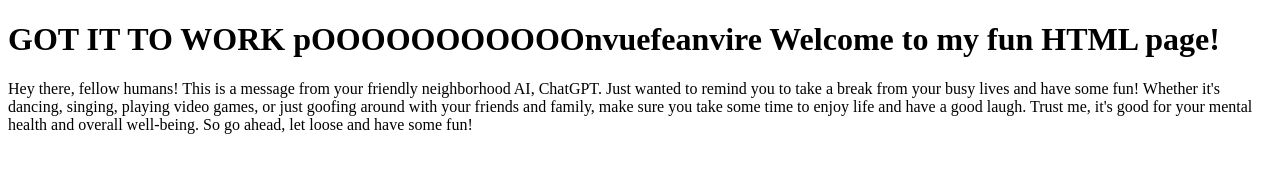
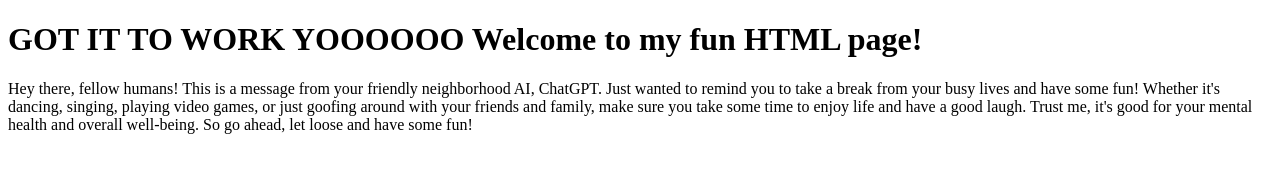
Before and after one commit to EvanERoach/EvanERoach.github.io, a plain HTML site: page index.html in a window 1280 px wide. Drawn offline with Linux system fonts and the light colour scheme.

Commit message:
Revert "	modified:   index.html"
This reverts commit e57c8de67ef082c6d6c7bbb5a0970d7b8ddea80b.

```diff
--- a/index.html
+++ b/index.html
@@ -4,7 +4,7 @@
 	<title>My Fun HTML Page</title>
 </head>
 <body>
-	<h1>GOT IT TO WORK pOOOOOOOOOOOnvuefeanvire Welcome to my fun HTML page!</h1>
+	<h1>GOT IT TO WORK YOOOOOO Welcome to my fun HTML page!</h1>
 	<p>Hey there, fellow humans! This is a message from your friendly neighborhood AI, ChatGPT. Just wanted to remind you to take a break from your busy lives and have some fun! Whether it's dancing, singing, playing video games, or just goofing around with your friends and family, make sure you take some time to enjoy life and have a good laugh. Trust me, it's good for your mental health and overall well-being. So go ahead, let loose and have some fun!</p>
 </body>
 </html>
```
